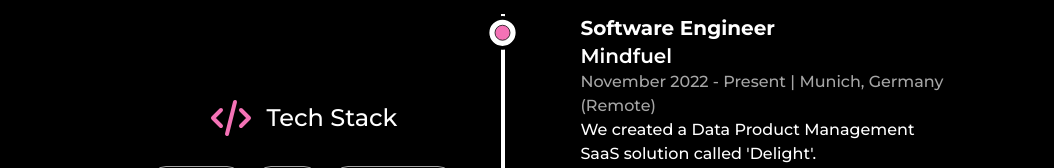
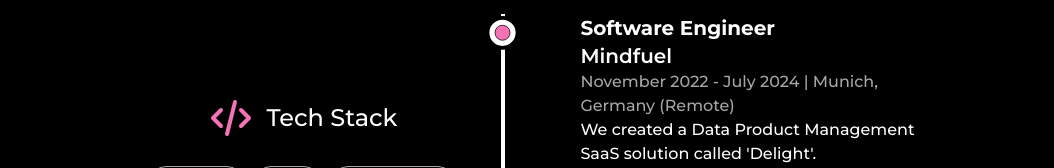
Before and after one commit to colenocks/portfolio_v2, a Next.js app: page /experience in a window 1280 px wide. Shown: the part 313-481 px from the top of the page, without its empty margins (96-1150 px from the left). Built offline with nearby package versions, Linux system fonts and the light colour scheme.

Commit message:
update work history

```diff
--- a/src/components/WorkHistory.tsx
+++ b/src/components/WorkHistory.tsx
@@ -60,7 +60,7 @@
       role: "Software Engineer",
       company: "Mindfuel",
       companyLink: "https://mindfuel.ai",
-      period: "November 2022 - Present",
+      period: "November 2022 - July 2024",
       address: "Munich, Germany (Remote)",
       summary: "We created a Data Product Management SaaS solution called 'Delight'.",
       readMore: "https://mindfuel.ai/solution/delight",
```
